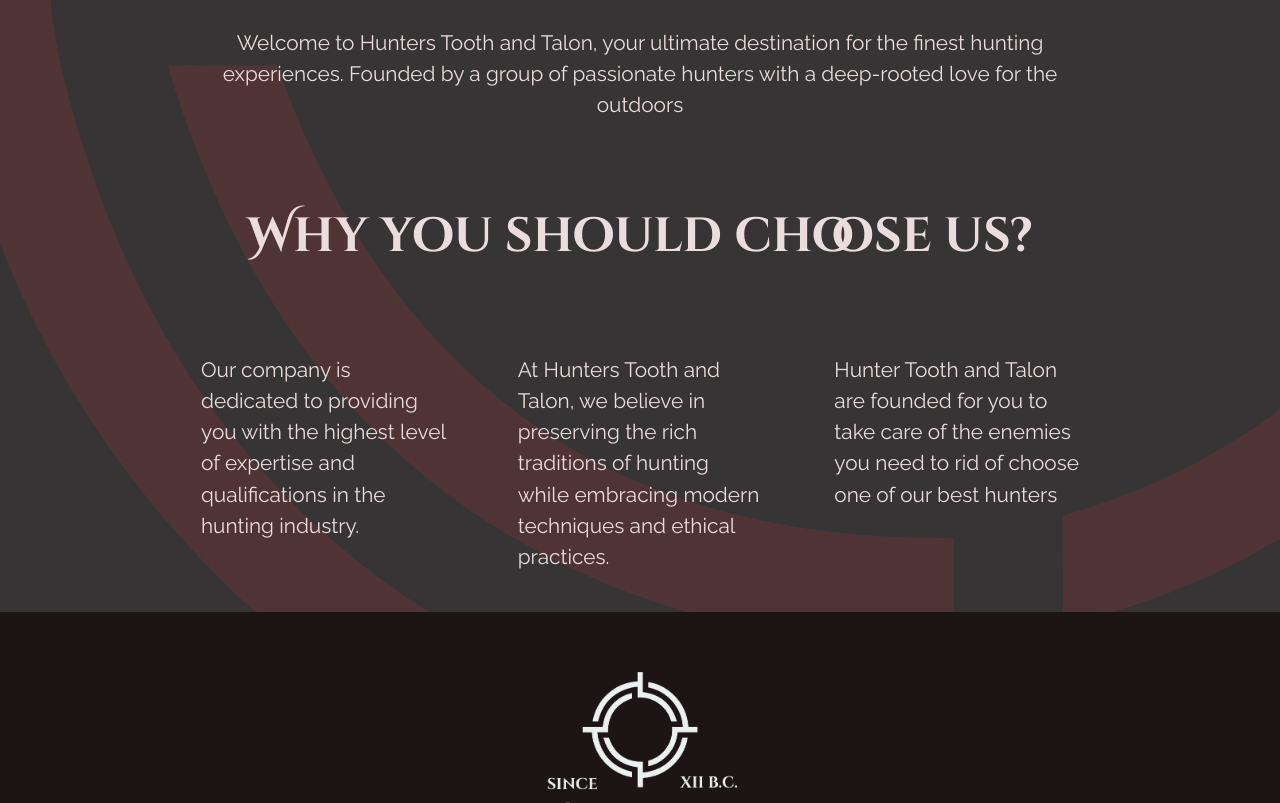
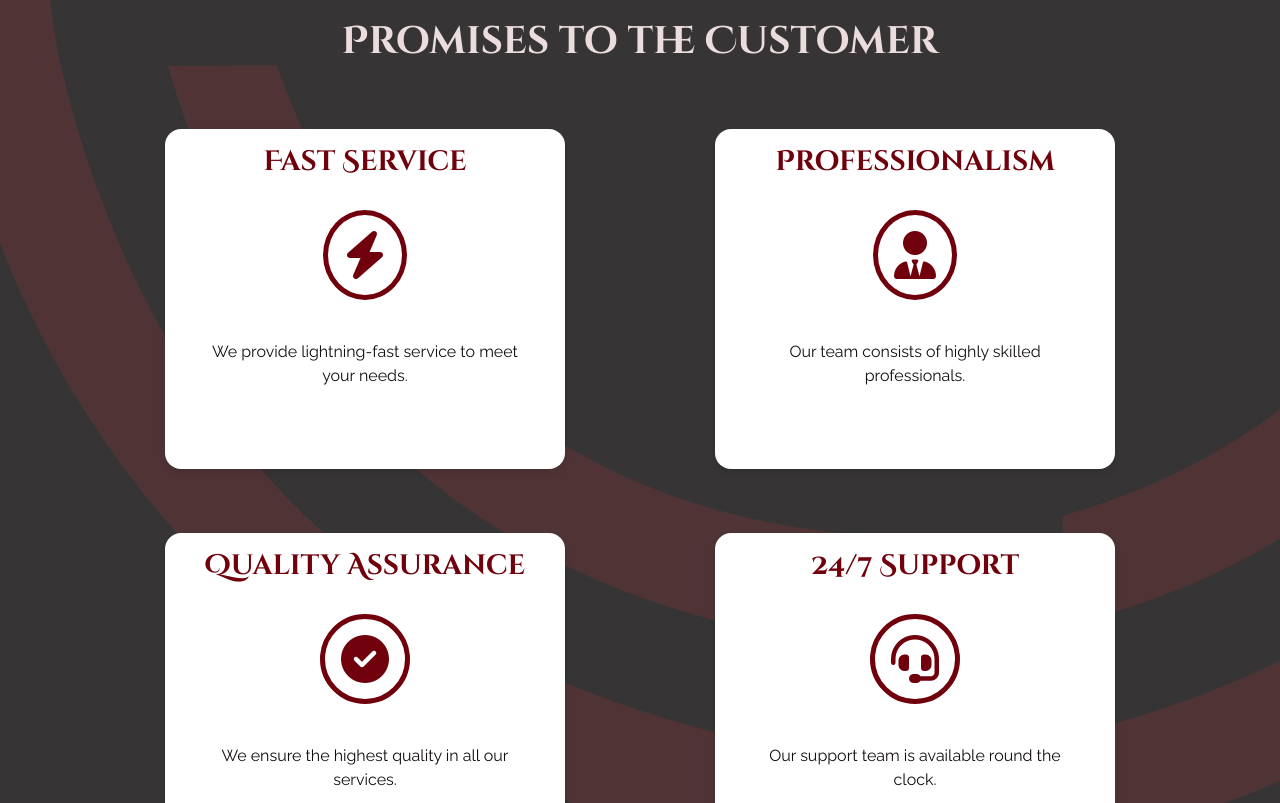
Before and after one commit to LisaKoizumiCipolla/final-project-frontend-prototype, a Vue app: page /services in a window 1280 px wide. Shown: the part 617-1420 px from the top of the page. Built offline with nearby package versions, Linux system fonts and the light colour scheme.

Commit message:
added style to services

```diff
--- a/src/components/CardsHome/SingleCard.vue
+++ b/src/components/CardsHome/SingleCard.vue
@@ -42,10 +42,10 @@ export default {
         background-color: $text;
         margin-bottom: 20px;
         margin-right: 15px;
+        transition: 0.5s;
 
         &:hover{
             cursor: pointer;
-            transition: .5s;
             border-bottom-right-radius: 25px;
             box-shadow: rgba(209, 65, 65, 0.795) 0px 4px 16px, rgba(17, 17, 26, 0.1) 0px 8px 24px, rgba(17, 17, 26, 0.1) 0px 16px 56px;
         }
--- a/src/components/pages/Services.vue
+++ b/src/components/pages/Services.vue
@@ -4,51 +4,71 @@
         <div class="row justify-content-center">
           <div class="col-8 col-lg-10">
             <h1 class="text-center title">
-                        Boia de
+              Our Services
             </h1>
             <div class="row justify-content-center">
                 <img class="brand-logo mx-auto" src="../../assets/hunters tooth and talon_intero.png" alt="">
             </div>
 
+            <div class="row justify-content-between bottom-card-container">
+              <h2 class="text-center mb-5">
+                Promises to the Customer
+              </h2>
               <!-- Card 1 -->
-                    <div class="card-hunter">
-                        <div class="card-content text-center">
-                            <p class="mb-lg-5">
-                                Welcome to Hunters Tooth and Talon, your ultimate destination for the finest hunting experiences.
-                                Founded by a group of passionate hunters with a deep-rooted love for the outdoors
+              <div class="card-hunter col-12 col-md-3">
+                <h3 class="text-center">
+                  Fast Service
+                </h3>
+                <div class="card-content d-flex flex-column align-items-center">
+                  <i class="fa-solid fa-bolt style-icon fa-3x mb-4"></i>
+                  <p>
+                    We provide lightning-fast service to meet your needs.
                   </p>
                 </div>
               </div>
+              <!-- Card 1 -->
 
-                    <div class="row justify-content-between bottom-card-container">
               <!-- Card 2 -->
-                        <h2 class="text-center mb-5">
-                            Why you should choose us?
-                        </h2>
-                        <div class="card-hunter col-12 col-md-4">
-                            <div class="card-content">
+              <div class="card-hunter col-12 col-md-3">
+                <h3 class="text-center">
+                  Professionalism
+                </h3>
+                <div class="card-content d-flex flex-column align-items-center">
+                  <i class="fa-solid fa-user-tie style-icon fa-3x mb-4"></i>
                   <p>
-                                    Our company is dedicated to providing you with the highest level of expertise and qualifications in the hunting industry.
+                    Our team consists of highly skilled professionals.
                   </p>
                 </div>
               </div>
+              <!-- Card 2 -->
 
               <!-- Card 3 -->
-                        <div class="card-hunter col-12 col-md-4">
-                            <div class="card-content">
+              <div class="card-hunter col-12 col-md-3">
+                <h3 class="text-center">
+                  Quality Assurance
+                </h3>
+                <div class="card-content d-flex flex-column align-items-center">
+                  <i class="fa-solid fa-check-circle style-icon fa-3x mb-4"></i>
                   <p>
-                                    At Hunters Tooth and Talon, we believe in preserving the rich traditions of hunting while embracing modern techniques and ethical practices.
+                    We ensure the highest quality in all our services.
                   </p>
                 </div>
               </div>
-                        <div class="card-hunter col-12 col-md-4">
-                            <div class="card-content">
+              <!-- Card 3 -->
+
+              <!-- Card 4 -->
+              <div class="card-hunter col-12 col-md-3">
+                <h3 class="text-center">
+                  24/7 Support
+                </h3>
+                <div class="card-content d-flex flex-column align-items-center">
+                  <i class="fa-solid fa-headset style-icon fa-3x mb-4"></i>
                   <p>
-                                    Hunter Tooth and Talon are founded for you to take care of the enemies you need to rid of choose one
-                                    of our best hunters
+                    Our support team is available round the clock.
                   </p>
                 </div>
               </div>
+              <!-- Card 4 -->
             </div>
           </div>
         </div>
@@ -56,41 +76,41 @@
     </div>
   </template>
 
-
   <script>
-
   export default {
-
-
-
+    // Your script logic goes here
   }
   </script>
 <style lang="scss" scoped>
 @use '../../styles/partials/variables.scss' as *;
 @use '../../styles/style.scss' as *;
 
-.wrapper-about{
-
-    // background-color: $background;
-    background-image: url(../../assets/hunter.bg.jpg);
-    // background-size: cover;
-
-    p{
-        font-family: 'Raleway';
-        font-size: 1.3rem;
-        color: $text;
+.style-icon {
+  border: 5px solid $secondary;
+  padding: 1rem;
+  border-radius: 50%;
+  color: $secondary;
 }
 
+.wrapper-about {
+  background-image: url(../../assets/hunter.bg.jpg);
   padding-top: 10rem;
 
-    .brand-logo{
+  p {
+    font-family: 'Raleway';
+    font-size: 1rem;
+    color: $background;
+    margin-top: 1rem;
+  }
+
+  .brand-logo {
     height: 250px;
     width: 300px;
     margin-bottom: 5rem;
     filter: invert(1);
   }
 
-    .title{
+  .title {
     color: $text;
     font-family: 'Cinzel Decorative';
     font-weight: 600;
@@ -99,37 +119,44 @@ export default {
     padding-top: 2rem;
   }
 
-
   .card-hunter {
     transition: ease-out 0.5s;
     transform: scale(1);
+    background-color: white;
+    height: 340px;
+    width: 400px;
+    margin-bottom: 4rem;
+    border-radius: 1rem; /* Add rounded corners to the cards */
+    box-shadow: 0px 4px 6px rgba(0, 0, 0, 0.1); /* Add a subtle shadow */
+    overflow: hidden; /* Hide content overflow */
   }
 
   .card-hunter:hover {
-    transform: scale(1.2);
+    transform: scale(1.05); /* Slightly enlarge on hover */
+    box-shadow: 0px 8px 12px rgba(0, 0, 0, 0.2); /* Increase shadow on hover */
   }
-
-.card-hunter:not(:hover) {
-    transition: ease-in 0.5s; /* Animazione più lenta all'hover out */
-}
-
 
   .card-content {
     padding: 1.5rem;
-    border-radius: 2rem;
+    border-radius: 1rem;
+    text-align: center; /* Center-align content */
   }
 
-.bottom-card-container{
-
-
-    h2{
+  .bottom-card-container {
+    h2 {
       font-family: 'Cinzel Decorative';
       color: $text;
       padding: 1rem;
-        font-size: 3rem;
+      font-size: 2.4rem;
       font-weight: 600;
     }
   }
+
+  h3 {
+    font-family: 'Cinzel Decorative';
+    font-weight: 600;
+    margin-top: 1rem;
+    color: $secondary; /* Match card icon color */
   }
-
+}
 </style>
```
Lines whose indentation alone changed are shown as unchanged.
